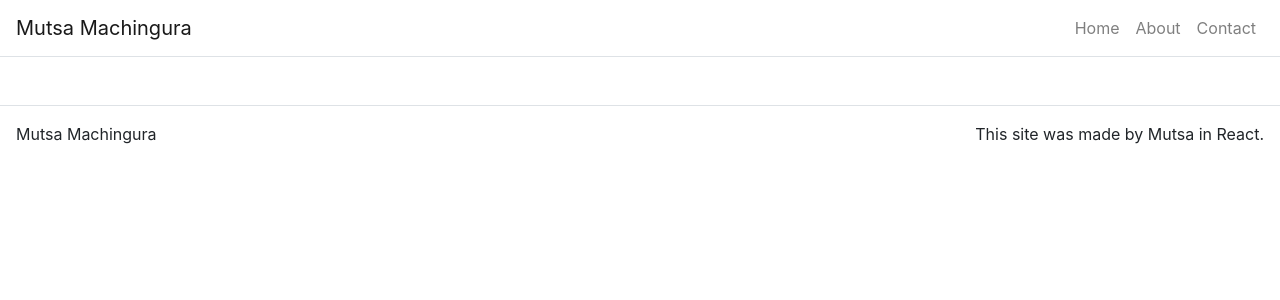
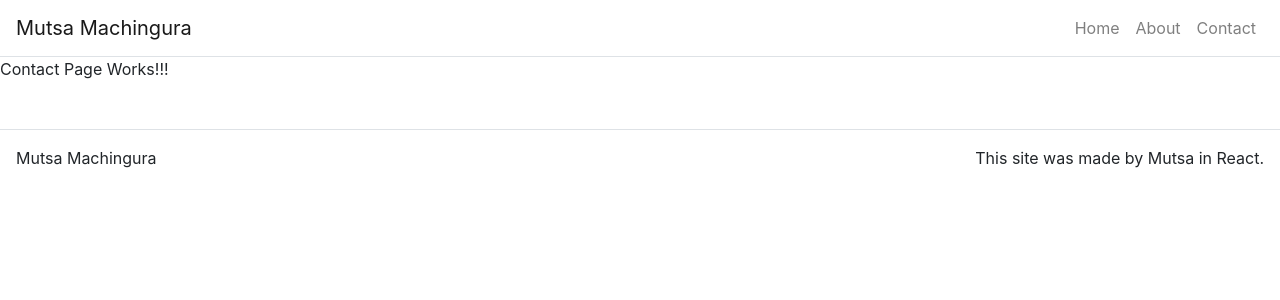
Before and after one commit to mwmachingura/my-app-portfolio, a React (Create React App) app: page /contact in a window 1280 px wide. Shown: the top 300 px of the page. Built offline with nearby package versions, Linux system fonts and the light colour scheme.

Commit message:
Routes set and functioning for website

```diff
--- a/src/App.js
+++ b/src/App.js
@@ -1,13 +1,16 @@
 //External Library Imports
 import React from 'react';
-import {BrowserRouter as Router, Switch, Route, Link} from "react-router-dom";
+import {BrowserRouter as Router, Route, Link} from "react-router-dom";
 import Navbar from 'react-bootstrap/Navbar';
 import Container from 'react-bootstrap/Container';
 import Nav from 'react-bootstrap/Nav';
 import './App.css';
 
 //Local imports
-import Footer from './components/Footer'
+import Footer from './components/Footer';
+import Homepage from './pages/Homepage';
+import Aboutpage from './pages/Aboutpage';
+import Contactpage from './pages/Contactpage';
 
 
 class App extends React.Component {
@@ -25,12 +28,12 @@ class App extends React.Component {
                 subtitle: 'Projects that make a difference',
                 text: 'Hover for a preview'
             },
-            About: {
-                title: 'ProfAbout Mutsa',
+            about: {
+                title: 'About Mutsa',
                 subtitle: 'Projects that make a difference',
                 text: 'Hover for a preview'
             },
-            Contact: {
+            contact: {
                 title: "Let's Talk",
                 subtitle: 'Projects that make a difference',
                 text: 'Hover for a preview'
@@ -53,6 +56,9 @@ class App extends React.Component {
                         </Navbar.Collapse>
                     </Navbar>
 
+                    <Route path="/" exact render={() => <Homepage title={this.state.home.title} subTitle={this.state.home.subTitle} text={this.state.home.text} />} />
+                    <Route path="/about" render={() => <Aboutpage title={this.state.about.title} subTitle={this.state.about.subTitle} text={this.state.about.text}/>} />
+                    <Route path="/contact" render={() => <Contactpage title={this.state.contact.title} subTitle={this.state.contact.subTitle} text={this.state.contact.text}/>} />
 
                     <Footer />
 
--- /dev/null
+++ b/src/pages/Aboutpage.js
@@ -0,0 +1,9 @@
+import React from 'react';
+
+function Aboutpage(props) {
+    return (
+        <p>About Page Works!!!</p>
+    );
+}
+
+export default Aboutpage;
--- /dev/null
+++ b/src/pages/Contactpage.js
@@ -0,0 +1,9 @@
+import React from 'react';
+
+function Contactpage(props) {
+    return (
+        <p>Contact Page Works!!!</p>
+    );
+}
+
+export default Contactpage;
--- /dev/null
+++ b/src/pages/Homepage.js
@@ -0,0 +1,9 @@
+import React from 'react';
+
+function Homepage(props) {
+    return (
+        <p>Home Page Works!!!</p>
+    );
+}
+
+export default Homepage;
```
Also changed, not shown: 1 other file (tests, documents, lock files or other folders).
